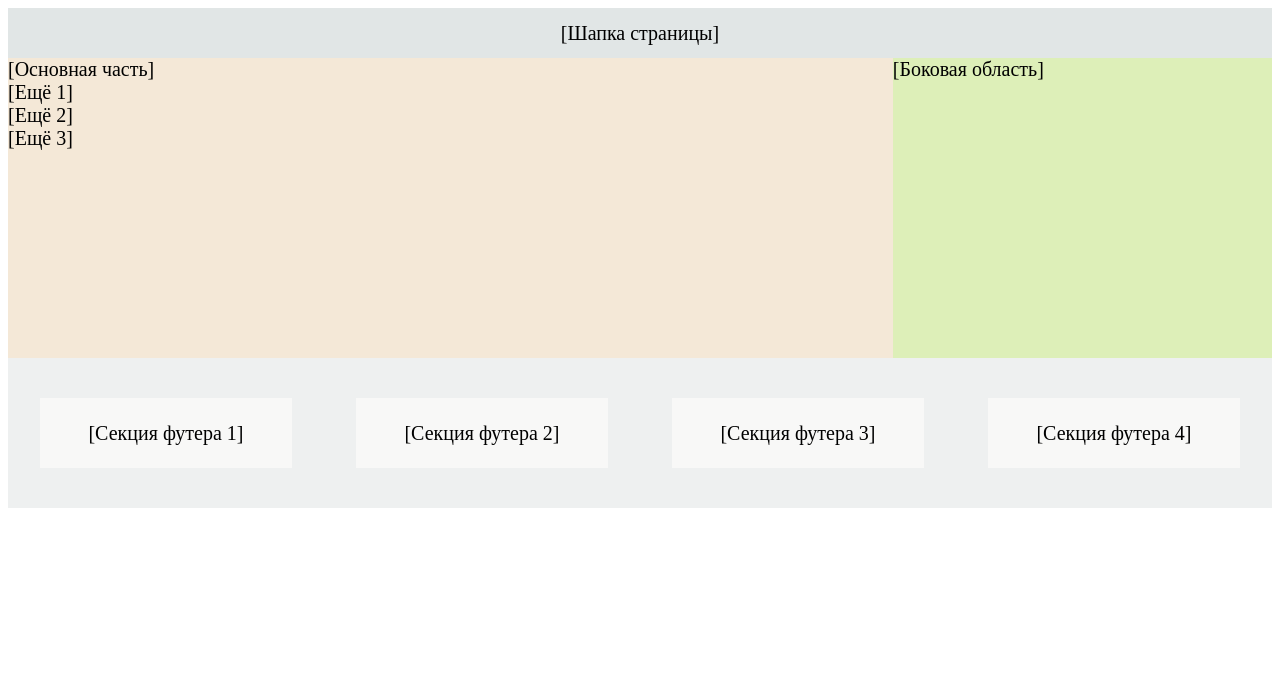
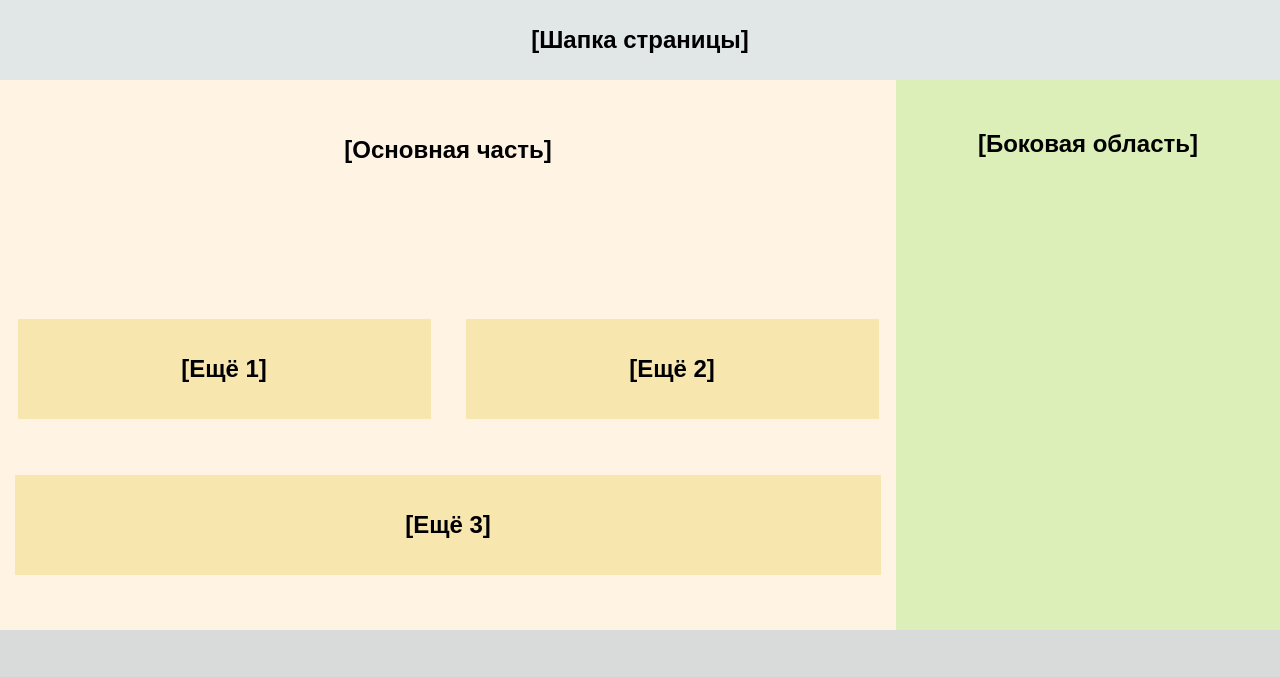
Before and after one commit to KateSt421/week5, a plain HTML site: page index.html in a window 1280 px wide. Shown: the top 677 px of the page. Drawn offline with Linux system fonts and the light colour scheme.

Commit message:
Add new styles

```diff
--- a/index.html
+++ b/index.html
@@ -1,28 +1,31 @@
-<html lang="en">
+<!DOCTYPE html>
+<html lang="ru">
   <head>
     <meta charset="UTF-8" />
     <meta name="viewport" content="width=device-width, initial-scale=1.0" />
     <link rel="stylesheet" href="styles.css" />
-    <title>Document</title>
+    <title>Страница</title>
   </head>
-  <body></body>
+  <body>
     <header class="header">[Шапка страницы]</header>
     <main>
-    <div>
-    [Основная часть]
-    <div>[Ещё 1]</div>
-    <div>[Ещё 2]</div>
-    <div>[Ещё 3]</div>
+      <div class="main-part">
+        <div class="text-main-part">[Основная часть]</div>
+        <div class="main-flex">
+          <div class="section-main">[Ещё 1]</div>
+          <div class="section-main">[Ещё 2]</div>
         </div>
-  <div class="right-section">[Боковая область]
+        <div class="section-main-bottom">[Ещё 3]</div>
+      </div>
+      <div class="right-section">
+        <div class="text-section">[Боковая область]</div>
       </div>
     </main>
     <footer class="footer">
       <div class="section">[Секция футера 1]</div>
       <div class="section">[Секция футера 2]</div>
       <div class="section">[Секция футера 3]</div>
-    <div class="section" >[Секция футера 4]</div>
-
+      <div class="section">[Секция футера 4]</div>
     </footer>
   </body>
 </html>
--- a/styles.css
+++ b/styles.css
@@ -1,10 +1,15 @@
+* {
+  margin: 0 auto;
+}
+
 body {
-  font-size: 20px;
+  height: 100%;
+  font: bold x-large sans-serif;
 }
 
 .header {
   background-color: rgb(225, 230, 230);
-  height: 50px;
+  height: 80px;
   align-items: center;
   display: flex;
   justify-content: space-evenly;
@@ -12,29 +17,68 @@ body {
 
 main {
   display: flex;
-  background-color: rgb(244, 232, 215);
-  justify-content: space-between;
-  height: 300px;
+  background-color: rgb(255 243 227);
+  min-height: calc(100vh - 250px);
 }
+
+.main-part {
+  display: flex;
+  flex-direction: column;
+  justify-content: space-evenly;
+  width: 70%;
+  align-items: center;
+}
+
+.text-main-part {
+  margin-bottom: 100px;
+}
+
+.section-main {
+  display: flex;
+  background-color: rgb(247 231 174);
+  height: 100px;
+  width: calc(50% - 35px);
+  align-items: center;
+  justify-content: center;
+}
+
+.section-main-bottom {
+  display: flex;
+  align-items: center;
+  justify-content: center;
+  width: calc(100% - 30px);
+  background-color: rgb(247 231 174);
+  height: 100px;
+}
+
+.main-flex {
+  display: flex;
+  justify-content: space-around;
+  width: 100%;
+}
+
 .right-section {
   background-color: rgb(221, 239, 184);
   width: 30%;
+  text-align: center;
+}
+
+.text-section {
+  margin-top: 50px;
 }
 
 .footer {
-  background-color: rgb(238, 240, 240);
-  height: 150px;
+  background-color: rgb(217 218 218);
+  height: 250px;
   display: flex;
-  align-content: stretch;
   justify-content: space-around;
-  text-align: center;
   align-items: center;
 }
 
 .section {
   background-color: rgb(248, 248, 247);
-  height: 70px;
-  width: 20%;
+  height: 150px;
+  width: 22%;
   justify-content: center;
   align-items: center;
   display: flex;
```
Lines whose indentation alone changed are shown as unchanged.
